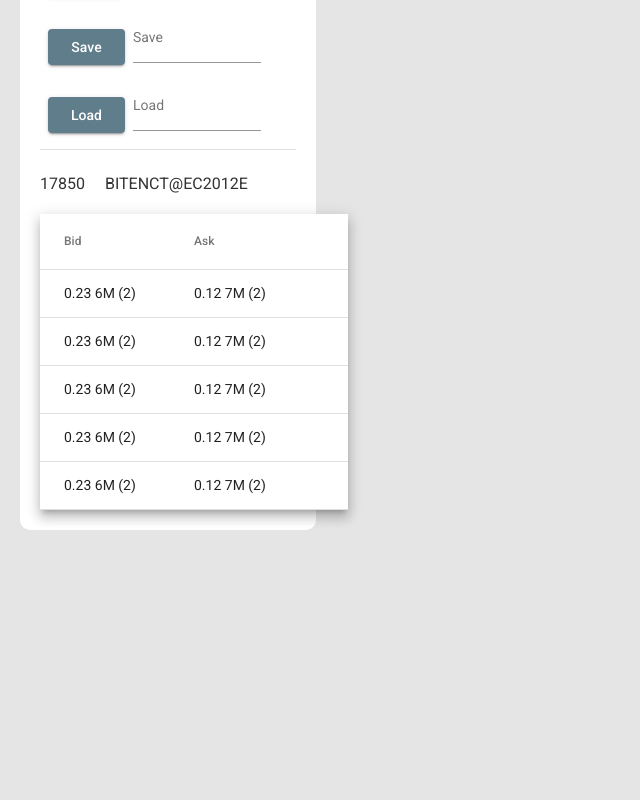
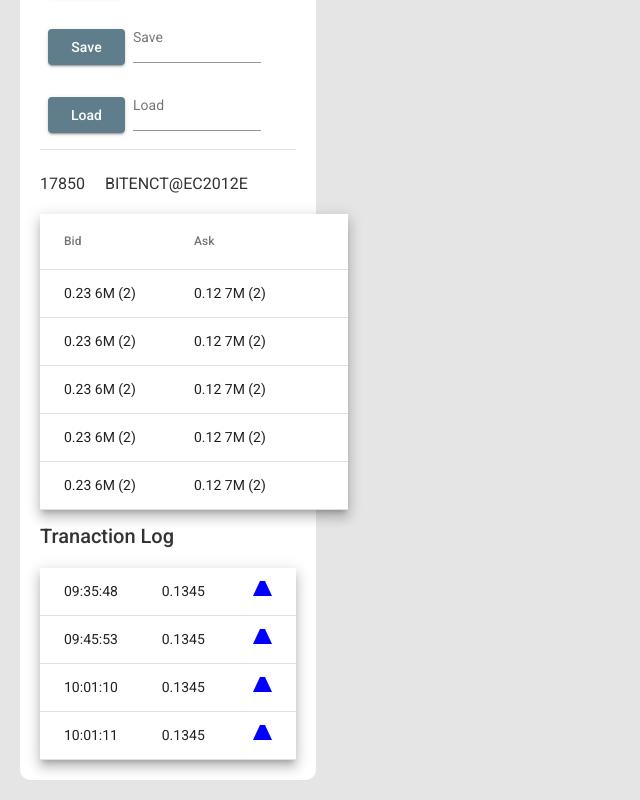
Before and after one commit to hakhan88/Stocks-Trading-Portal, an Angular app: page /stockDetails in a window 1280 px wide. Shown: the part 1217-2017 px from the top of the page, without its empty margins (0-640 px from the left). Before the commit the page ends 1767 px from the top, so only its background shows below. Built offline with nearby package versions, Linux system fonts and the light colour scheme.

Commit message:
styling update

```diff
--- a/src/app/components/stockDetails/stockDetails.component.html
+++ b/src/app/components/stockDetails/stockDetails.component.html
@@ -222,6 +222,17 @@
             <tr mat-row *matRowDef="let row; columns: columnsToDisplay2;"></tr>
         </table>
 
+        <div style="margin-top: 10px;">
+            <h2>Tranaction Log</h2>
+            <table mat-table [dataSource]="data3" style="width: 100%;" class="mat-elevation-z8 table-min-width-styling">
+                <ng-container [matColumnDef]="column" *ngFor="let column of displayedColumns3">
+                    <th style="display: none;" mat-header-cell *matHeaderCellDef> {{column}} </th>
+                    <td mat-cell *matCellDef="let element" [innerHTML]="element[column] | sanitizeHtml"></td>
+                </ng-container>
+                <tr mat-row *matRowDef="let row; columns: columnsToDisplay3;"></tr>
+            </table>
+        </div>
+
     </div>
 
     <div style="max-width: 100%;">
--- a/src/app/components/stockDetails/stockDetails.component.scss
+++ b/src/app/components/stockDetails/stockDetails.component.scss
@@ -53,3 +53,10 @@ th.mat-header-cell {
 .table-min-width-styling {
     // min-width: 2000px;
 }
+
+:host .pyramid {
+    width: 5px !important;
+    border-left: 10px dotted transparent !important;
+    border-right: 10px solid transparent !important;
+    border-bottom: 20px solid blue !important;
+}
--- a/src/app/components/stockDetails/stockDetails.component.ts
+++ b/src/app/components/stockDetails/stockDetails.component.ts
@@ -54,6 +54,25 @@ const ELEMENT_DATA2: PeriodicElement2[] = [
         Bid: '0.23 6M (2)',
         Ask: '0.12 7M (2)'
     }
+];
+
+const ELEMENT_DATA3: PeriodicElement2[] = [
+    {
+        Bid: '09:35:48',
+        Ask: '0.1345 <div style=\"width: 5px !important;border-left: 7px dotted transparent !important;border-right: 7px solid transparent !important;border-bottom: 15px solid blue !important;float: right;"></div>'
+    },
+    {
+        Bid: '09:45:53',
+        Ask: '0.1345 <div style=\"width: 5px !important;border-left: 7px dotted transparent !important;border-right: 7px solid transparent !important;border-bottom: 15px solid blue !important;float: right;"></div>'
+    },
+    {
+        Bid: '10:01:10',
+        Ask: '0.1345 <div style=\"width: 5px !important;border-left: 7px dotted transparent !important;border-right: 7px solid transparent !important;border-bottom: 15px solid blue !important;float: right;"></div>'
+    },
+    {
+        Bid: '10:01:11',
+        Ask: '0.1345 <div style=\"width: 5px !important;border-left: 7px dotted transparent !important;border-right: 7px solid transparent !important;border-bottom: 15px solid blue !important;float: right;"></div>'
+    },
 ];
 
 const ELEMENT_DATA: PeriodicElement[] = [
@@ -179,6 +198,11 @@ export class StockDetailsComponent implements OnInit {
     columnsToDisplay2: string[] = this.displayedColumns2.slice();
     data2: any[] = ELEMENT_DATA2;
 
+
+    displayedColumns3: string[] = ['Bid', 'Ask'];
+    columnsToDisplay3: string[] = ['Bid', 'Ask'];
+    data3: any[] = ELEMENT_DATA3;
+
     constructor() { }
     ngOnInit(): void { }
 
```
